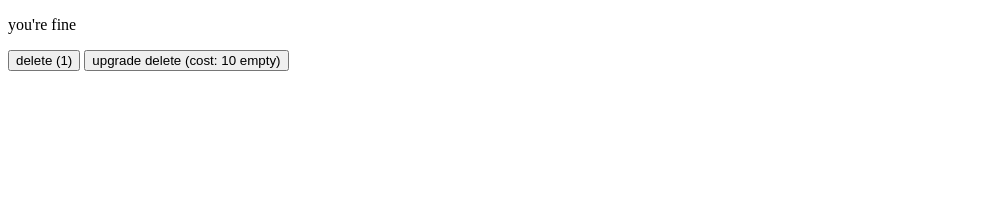
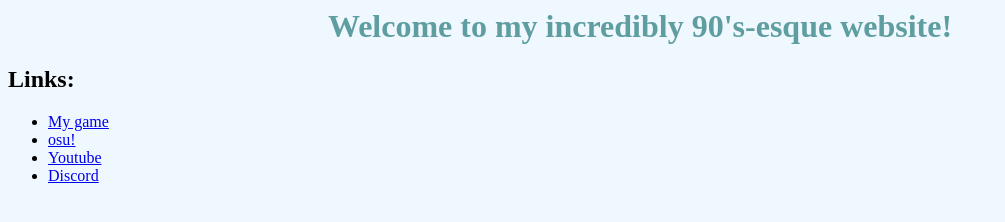
Before and after one commit to void-v4/antimatterdimenheck, a plain HTML site: page index.html in a window 1280 px wide. Shown: the whole page, without its empty margins (0-1005 px from the left). Drawn offline with Linux system fonts and the light colour scheme.

Commit message:
idk man just figure it out i cant be bothered to figure out what i did here
im not very good at describing my actions :/

```diff
--- /dev/null
+++ b/game/style.css
@@ -0,0 +1,8 @@
+body {
+  /* font settings */
+  /* font-family: CMDR80CLMN-Regular, monospace; */
+  font-size: 20px;
+  color: #AFAFAF
+
+  background-color:
+}
--- a/index.html
+++ b/index.html
@@ -1,44 +1,25 @@
-<!DOCTYPE html>
 <html>
+  <head>
+    <title>Void's personal website! Wowwwww</title>
+    <style>
+      body {
+        background-color: #F0F8FF;
+      }
+      h1 {
+        color: #5F9EA0;
+        text-align: center;
+
+      }
+    </style>
+  </head>
   <body>
-    <script>
-      let emptiness = 0; // this is how much empty you got
-      let deleteCount = 1; // this is how much empty gets added when you click the delete button
-      let deleteUpgradeCost = 10; // this is how much it costs to get upgrade the amount that the delete button deletes
-
-      function updateCounter() {
-        document.getElementById("counter").innerHTML = "you got " + emptiness + " empty";
-      }
-
-      function updateDeleteCost() {
-        document.getElementById("upgradeDeleteCount").innerHTML = "upgrade delete (cost: " + deleteUpgradeCost + " empty)";
-      }
-      function bruhThisB____Empty() {
-        emptiness += deleteCount;
-        updateCounter();
-      }
-
-      function upgradeDeleteCount() {
-        if(emptiness >= deleteUpgradeCost) {
-
-          deleteCount = deleteCount*2;
-
-          emptiness -= deleteUpgradeCost;
-
-          deleteUpgradeCost = deleteUpgradeCost*2;
-
-          updateCounter();
-          updateDeleteCost();
-          updateDeleteCount();
-        }
-      }
-
-      function updateDeleteCount() {
-        document.getElementById("deleteCount").innerHTML = "delete (" + deleteCount + ")";
-      }
-    </script>
-    <p id="counter">you're fine</p>
-    <button id="deleteCount" onclick="bruhThisB____Empty()">delete (1)</button>
-    <button id="upgradeDeleteCount" onclick="upgradeDeleteCount()">upgrade delete (cost: 10 empty)</button>
+    <h1>Welcome to my incredibly 90's-esque website!</h1>
+    <h2>Links:</h2>
+    <ul>
+      <li><a href="game">My game</a></li>
+      <li><a href="https://osu.ppy.sh/users/17584501">osu!</a></li>
+      <li><a href="https://www.youtube.com/channel/UCg0BeMFcrIJK9w5EE9P5KoA">Youtube</a></li>
+      <li><a href="https://discord.gg/vsY8Md4">Discord</a></li>
+    </ul>
   </body>
 </html>
```
Also changed, not shown: game/game.js (added, +47 -0 lines), game/index.html (added, +14 -0 lines), 1 other file.
